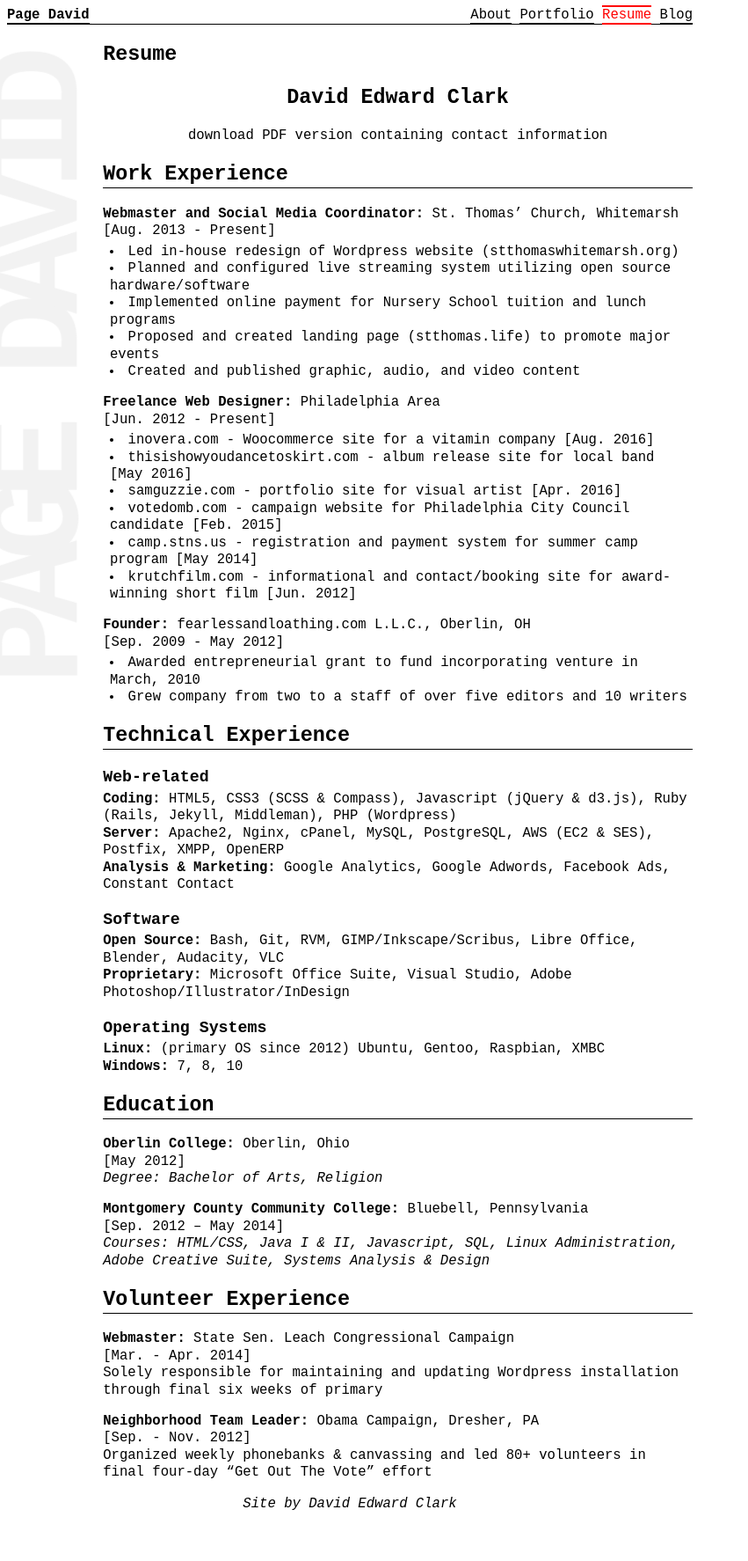
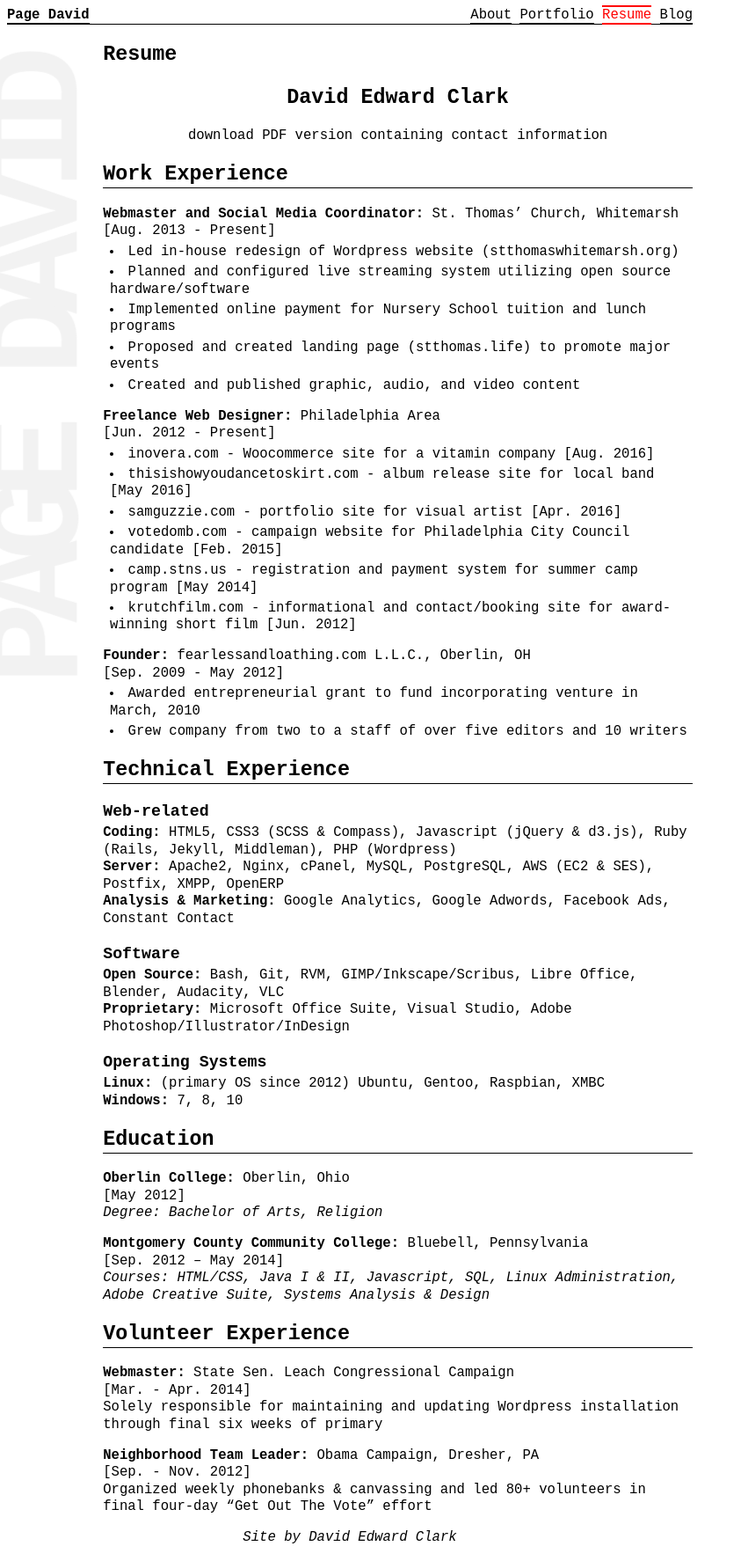
Before and after one commit to pagedavid/pagedavid.github.io, a Jekyll site: the page built from resume.md, in a window 1280 px wide. Shown: the whole page at 88% size, without its empty margins (0-851 px from the left). Built offline with Jekyll 4.4.1, drawn with Linux system fonts in a browser that asks for light colours; before the commit the page ends 1735 px from its top, so only the background shows below that.

Commit message:
margin-top to li .25em

```diff
--- a/_sass/brutal/_base.scss
+++ b/_sass/brutal/_base.scss
@@ -86,4 +86,7 @@ h1 {
     margin-top: .25em;
     list-style-position: inside;
   }
+  li {
+    margin-top: .25em;
+  }
 }
```
